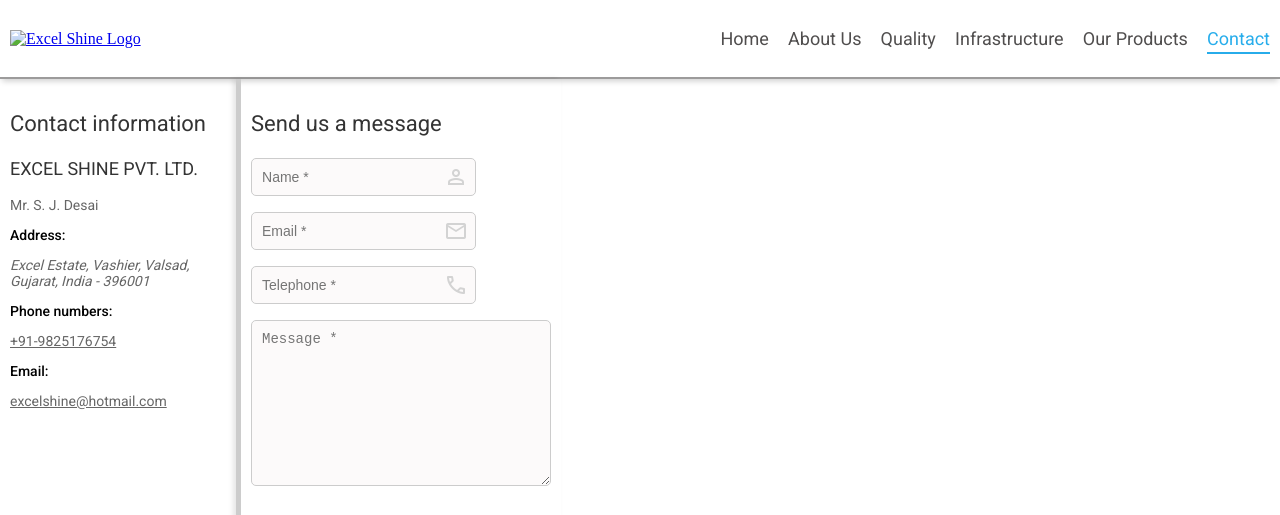
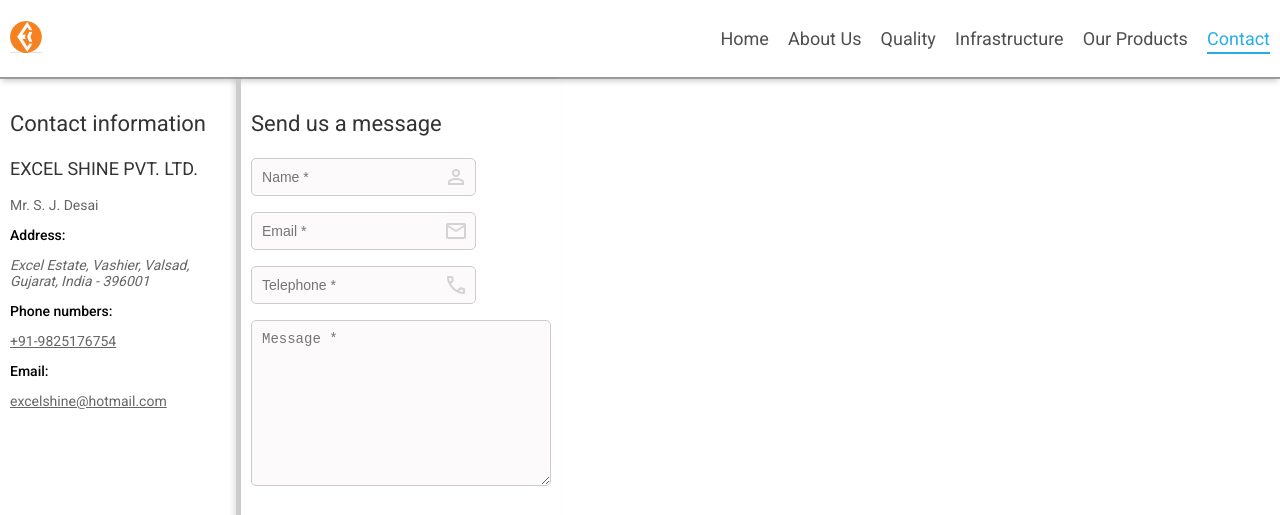
Before and after one commit to Yashgamer-x/Excel-Shine, a plain HTML site: page contact/index.html in a window 1280 px wide. Shown: the top 515 px of the page. Drawn offline with nearby package versions, Linux system fonts and the light colour scheme.

Commit message:
Fixed the logo problem

```diff
--- a/contact/index.html
+++ b/contact/index.html
@@ -19,7 +19,7 @@
 	<header>
 		<div class="header">
 			<a href="http://excelshine.com/">
-				<img src="http://excelshine.com/Site/icon/favicon1.ico" alt="Excel Shine Logo" />
+				<img src="/Site/logo/excel-shine-logo.png" alt="Excel Shine Logo" />
 			</a>
 			<!-- Hidden checkbox toggle -->
 			<input type="checkbox" id="menu-toggle" class="menu-toggle-checkbox" />
```
Also changed, not shown: Site/logo/excel-shine-logo.png (added).
